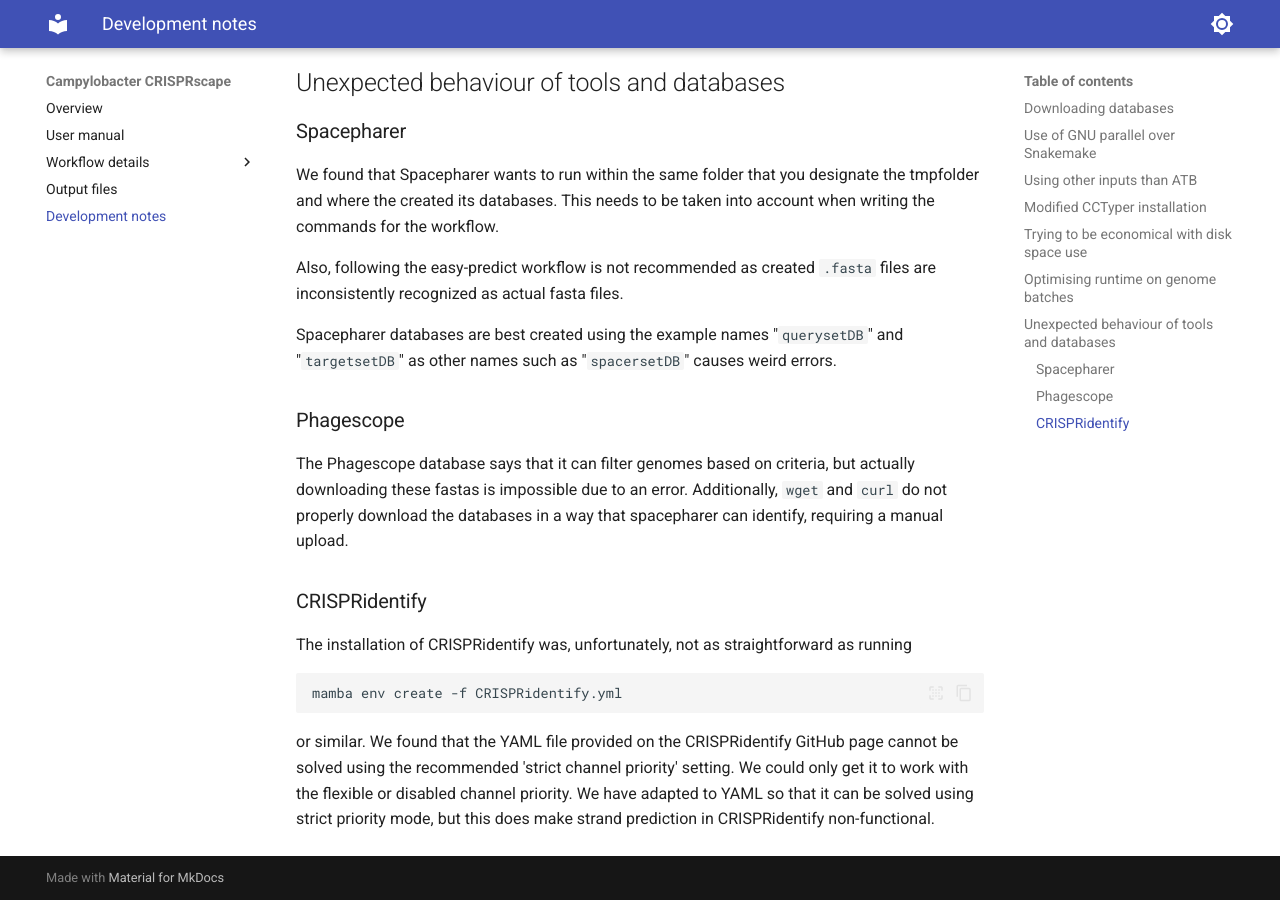
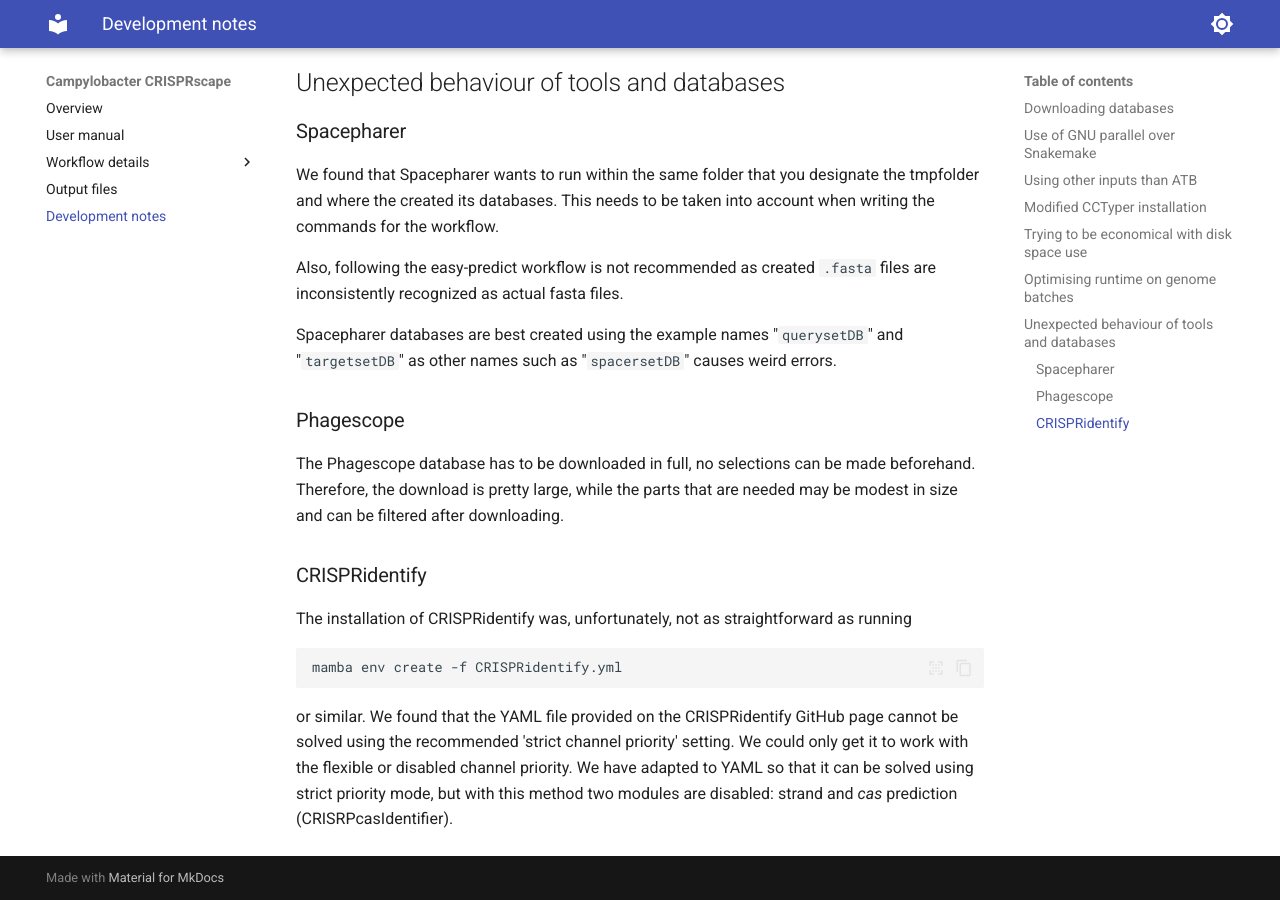
Before and after one commit to UtrechtUniversity/campylobacter-crisprscape, an MkDocs documentation site: the page built from doc/dev_notes.md, in a window 1280 px wide and 900 px high, scrolled down 2148 px. Built offline with MkDocs 1.6.1 and Material for MkDocs 9.7.7, drawn with Linux system fonts in a browser that asks for light colours.

Commit message:
Adjust according to comments on PR #18

```diff
--- a/doc/dev_notes.md
+++ b/doc/dev_notes.md
@@ -113,10 +113,9 @@
 
 ### Phagescope
 
-The Phagescope database says that it can filter genomes based on criteria,
-but actually downloading these fastas is impossible due to an error.
-Additionally, `wget` and `curl` do not properly download the databases in a way that
-spacepharer can identify, requiring a manual upload.
+The Phagescope database has to be downloaded in full, no selections can be made
+beforehand. Therefore, the download is pretty large, while the parts that are
+needed may be modest in size and can be filtered after downloading.
 
 ### CRISPRidentify
 
@@ -131,4 +130,5 @@
 page cannot be solved using the recommended 'strict channel priority' setting.
 We could only get it to work with the flexible or disabled channel priority.
 We have adapted to YAML so that it can be solved using strict priority mode,
-but this does make strand prediction in CRISPRidentify non-functional.
+but with this method two modules are disabled: strand and _cas_ prediction
+(CRISRPcasIdentifier).
```
